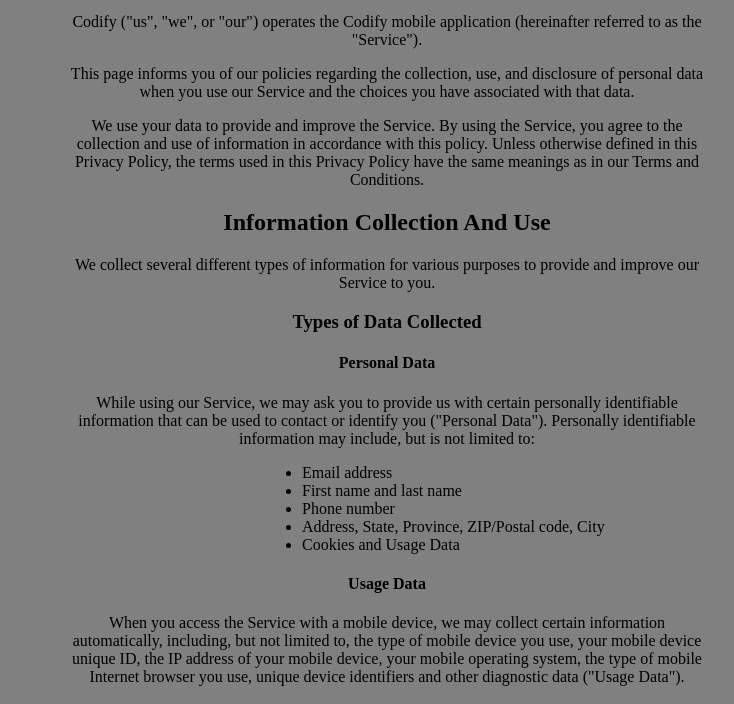
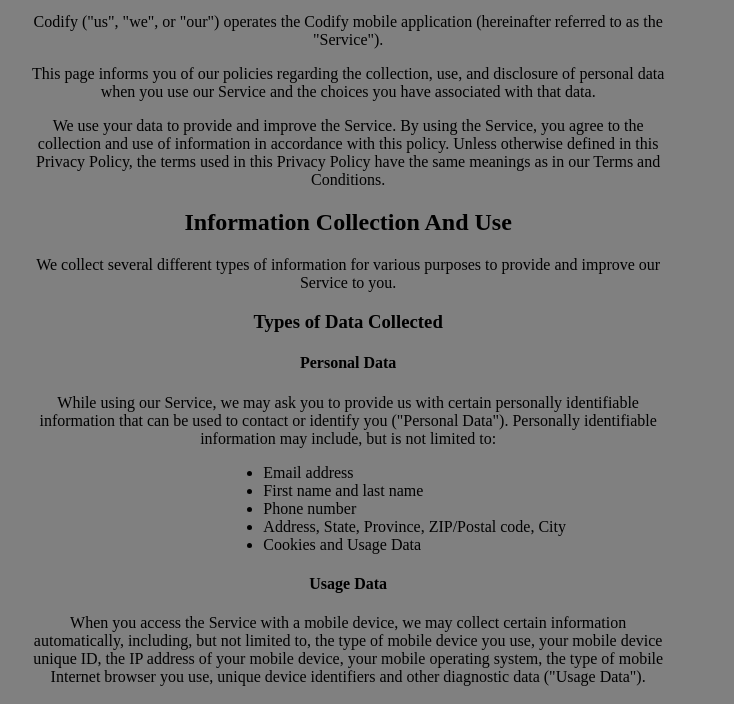
Before and after one commit to karvotch/karvotch.github.io, a plain HTML site: page index.html in a window 1280 px wide. Shown: the part 87-791 px from the top of the page, without its empty margins (325-1059 px from the left). Drawn offline with Linux system fonts and the light colour scheme.

Commit message:
Added a css file

```diff
--- a/style.css
+++ b/style.css
@@ -2,10 +2,12 @@
     background-color: grey;
     text-align: center;
     width: 650px;
-    margin-left: 387px;
+/*     margin-left: 387px; */
+    margin-left: 27.2%;
 }
 ul {
     text-align: left;
-    margin-left: 200px;
+/*     margin-left: 200px; */
+       margin-left: 30.8%;
 /*     width: 100%; */
 }
```
